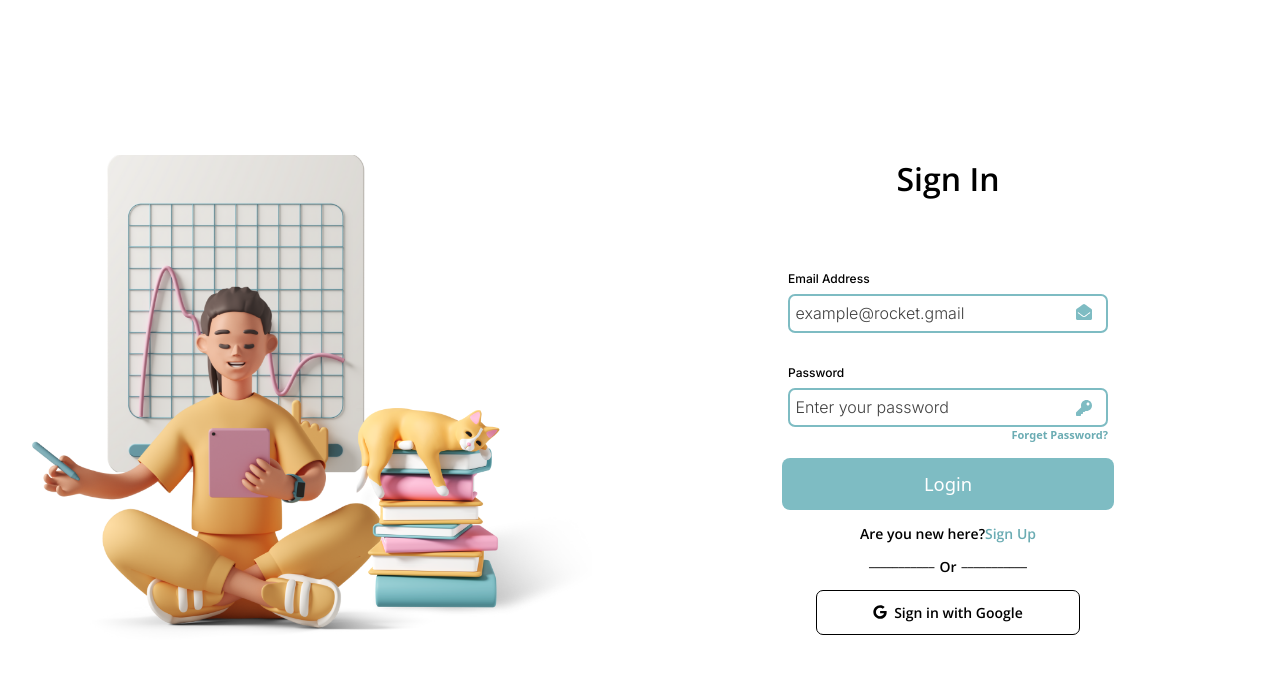
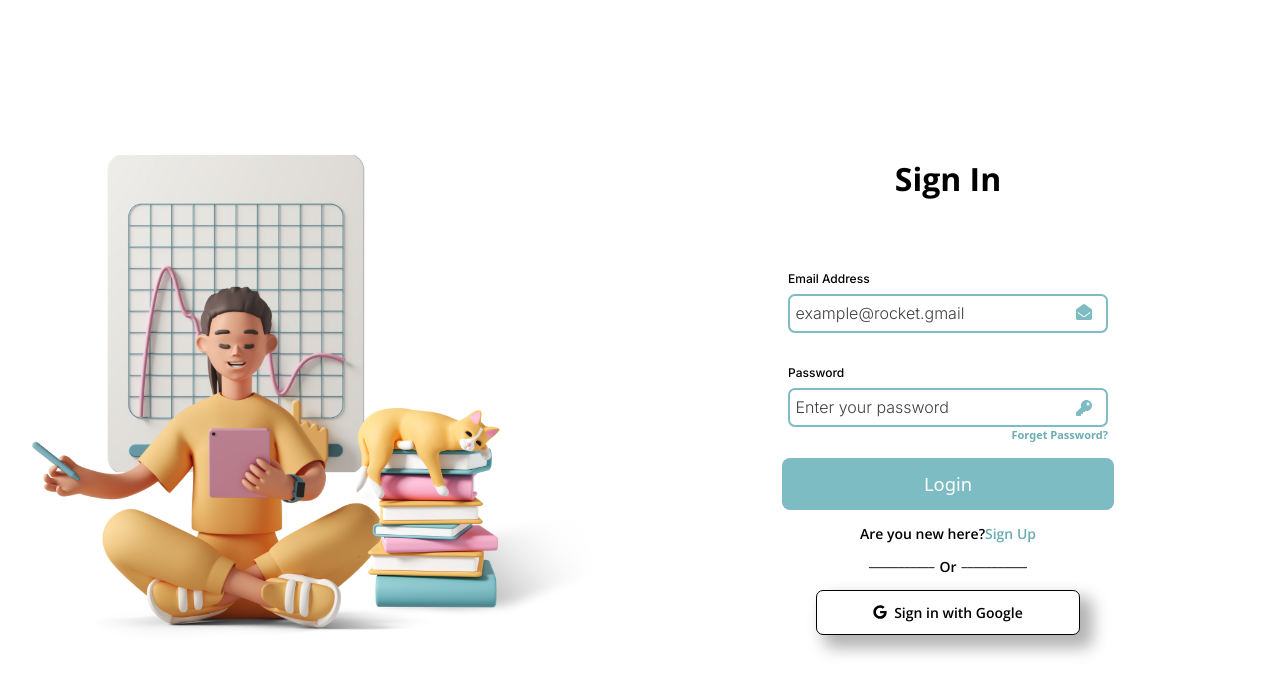
Before and after one commit to mustafaumar/signInPage, a React (Create React App) app: page / in a window 1280 px wide. Shown: the top 694 px of the page. Built offline with nearby package versions, Linux system fonts and the light colour scheme.

Commit message:
General clean-up

```diff
--- a/package.json
+++ b/package.json
@@ -11,6 +11,7 @@
     "jwt-decode": "^3.1.2",
     "react": "^18.0.0",
     "react-dom": "^18.0.0",
+    "react-firebase-hooks": "^5.1.1",
     "react-icons": "^4.8.0",
     "react-scripts": "^5.0.1"
   },
--- a/src/App.js
+++ b/src/App.js
@@ -4,7 +4,7 @@ import styles from './App.module.css'
 function App() {
   return (
     <div
-     className={styles.body}>
+     className= {styles.body}>
       <UI/>
     </div>
   );
--- a/src/Components/Info/Info.js
+++ b/src/Components/Info/Info.js
@@ -1,6 +1,7 @@
 import React from "react";
 import styles from "./Info.module.css";
 import SignGoogle from "./SignGoogle";
+
 const Info = (props) => {
 
   return (
--- a/src/Components/Info/Info.module.css
+++ b/src/Components/Info/Info.module.css
@@ -12,7 +12,8 @@
     color: #6BACB3;
     transition: color 0.3s ease;
 }
-.signHere:hover{
+
+.signHere:hover {
     color: #1d8ddd;
 }
 
@@ -32,12 +33,15 @@
     color: #000000;
     display: flex;
     align-items: center;
+    box-shadow: 10px 10px 16px 3px rgba(0, 0, 0, 0.3);
     margin: auto;
     transition: color 0.3s ease;
 }
-.signButton span{
+
+.signButton span {
     margin-left: .5em;
 }
+
 .signButton:hover {
     background-color: black;
     color: #FFFFFF;
--- a/src/Components/Info/SignGoogle.js
+++ b/src/Components/Info/SignGoogle.js
@@ -1,37 +1,32 @@
-import React from "react";
 import styles from "./Info.module.css";
 import { FaGoogle } from "react-icons/fa";
-import axios from "axios";
-import { useGoogleLogin } from "@react-oauth/google";
+import { signInWithPopup, GoogleAuthProvider } from "firebase/auth";
+import { auth } from "./../../firebase";
+
+const provider = new GoogleAuthProvider();
 const SignGoogle = () => {
-  const login = useGoogleLogin({
-    onSuccess: async (response) => {
-      try {
-        const res = await axios.get(
-          "https://www.googleapis.com/oauth2/v3/userinfo",
-          {
-            headers: {
-              Authorization: `Bearer ${response.access_token}`,
-            },
-          }
-        );
-        // console.log(res.data);
-        alert(`Welcome ${res.data.name}`)
-      } catch (err) {
-        // console.log(err);
-        alert('An error encountered. Check the data connection')
-      }
-    }, //console.log(tokenResponse),
-  });
+  const Login = () => {
+    signInWithPopup(auth, provider)
+      .then((result) => {
+        // const credential = GoogleAuthProvider.credentialFromResult(result);
+        alert(`Dear ${result.user.displayName} , Sign-in successful.`)
+      })
+      .catch((error) => {
+        //  const credential = GoogleAuthProvider.credentialFromError(error);
+        //  console.log(credential);
+        alert('There is a problem with your Internet');
+        // ...
+      });
+  };
   return (
-    <React.Fragment>
-      <button onClick={login} className={styles.signButton}>
+    <div>
+      <button onClick={Login} className={styles.signButton}>
         <i>
           <FaGoogle />
         </i>
         <span>Sign in with Google</span>
       </button>
-    </React.Fragment>
+    </div>
   );
 };
 
--- a/src/Components/UI.js
+++ b/src/Components/UI.js
@@ -1,21 +1,43 @@
-import React from 'react'
-import Login from './Login'
-import Img from './Img';
-import Info from './Info/Info';
-import SignIn from './SignIn/SignIn';
+import React from "react";
+import Login from "./Login";
+import Img from "./Img";
+import Info from "./Info/Info";
+import SignIn from "./SignIn/SignIn";
 import styles from "./UI.module.css";
 
 const UI = () => {
+  // const [isOnline, setIsOnline] = useState(navigator.onLine);
+  // useEffect(() => {
+  //   const checkInternetConnection = async () => {
+  //     const response = await fetch("https://www.google.com");
+  //     setIsOnline(response.status === 200);
+  //   };
+
+  //   checkInternetConnection();
+  // }, []);
   return (
-    <div  className = {styles.container}>
-      <Img className= {styles.img} />
+    <div className={styles.container}>
+      <Img className={styles.img} />
       <div>
         <SignIn />
-        <Login/>
+        {/* {isOnline ? (
+          <p>You are connected to the internet.</p>
+        ) : (
+          <p>You are offline.</p>
+        )} */}
+        <Login />
         <Info />
       </div>
     </div>
   );
-}
+};
 
-export default UI
+export default UI;
+
+//     return (
+//         <div>
+//             <h1>Sign In</h1>
+//
+//         </div>
+//     );
+// };
--- /dev/null
+++ b/src/firebase.js
@@ -0,0 +1,19 @@
+// Import the functions you need from the SDKs you need
+import { initializeApp } from "firebase/app";
+import { getAuth } from 'firebase/auth'
+// TODO: Add SDKs for Firebase products that you want to use
+// https://firebase.google.com/docs/web/setup#available-libraries
+
+// Your web app's Firebase configuration
+const firebaseConfig = {
+  apiKey: "AIzaSyCzsgz-kwKG19ZG4eXHs777JWwTCuyqo-U",
+  authDomain: "signin-auth-3cf7e.firebaseapp.com",
+  projectId: "signin-auth-3cf7e",
+  storageBucket: "signin-auth-3cf7e.appspot.com",
+  messagingSenderId: "672364795410",
+  appId: "1:672364795410:web:4e71de11df669c44c0eacb",
+};
+
+// Initialize Firebase
+const app = initializeApp(firebaseConfig);
+ export const auth = getAuth(app)
--- a/src/index.css
+++ b/src/index.css
@@ -1,14 +1,4 @@
-/* * {
-  box-sizing: border-box;
-}
-
-html {
-  font-family: sans-serif;
-}
-
-body {
-  margin: 0;
-} */
+@import url('https://fonts.googleapis.com/css2?family=Open+Sans:ital,wght@0,300;0,400;0,500;0,600;0,700;0,800;1,300;1,400;1,500;1,600;1,700;1,800&display=swap');
 @tailwind base;
 @tailwind components;
 @tailwind utilities;
--- a/src/index.js
+++ b/src/index.js
@@ -1,15 +1,13 @@
 import React from 'react';
 import ReactDOM from 'react-dom/client';
-
 import './index.css';
 import App from './App';
-import { GoogleOAuthProvider } from '@react-oauth/google';
+
+// import { GoogleOAuthProvider } from '@react-oauth/google';
 
 
 
 const root = ReactDOM.createRoot(document.getElementById('root'));
 root.render(
-  <GoogleOAuthProvider clientId="660581844340-b5fnafombjgcbm9n97qq9vflt4sjrg6l.apps.googleusercontent.com">
-    <App />
-  </GoogleOAuthProvider>
+     <App />
 );
--- a/tailwind.config.js
+++ b/tailwind.config.js
@@ -1,15 +1,18 @@
 /** @type {import('tailwindcss').Config} */
 module.exports = {
- // content: ["./src/*.{js,jsx,ts,tsx}"],
+  content: ["./src/**/*.{js,jsx,ts,tsx}"],
   theme: {
     extend: {
+      fontFamily: {
+        primaryStyle: ["Open Sans"],
+      },
       colors: {
-        primary:'#FF6363',
+        primary: "#FF6363",
         secondary: {
-          100: '#E2E205',
-          200: '#888883'
-        }
-      }
+          100: "#E2E205",
+          200: "#888883",
+        },
+      },
     },
   },
   plugins: [],
```
Also changed, not shown: src/Components/Login.js (+6 -1 lines), 1 other file (tests, documents, lock files or other folders).
